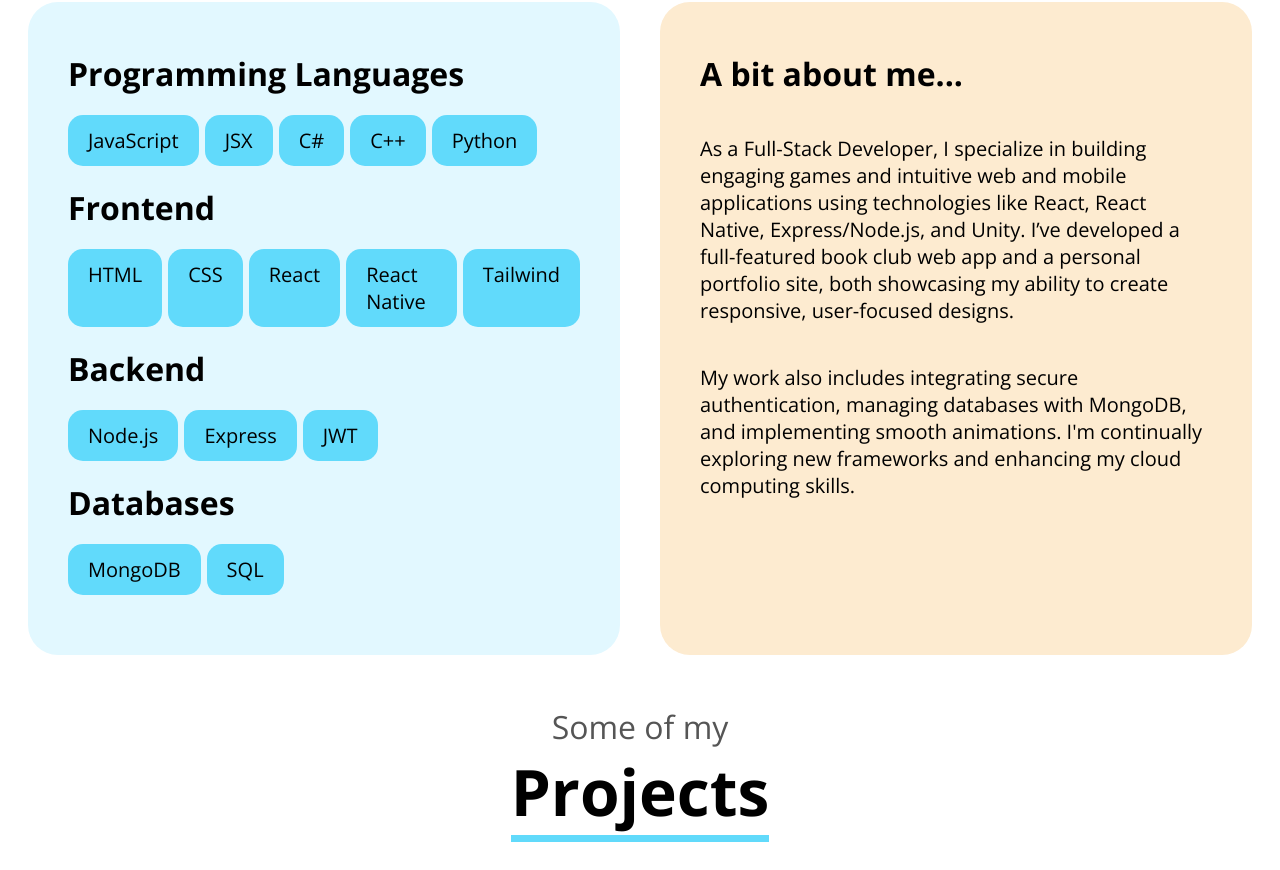
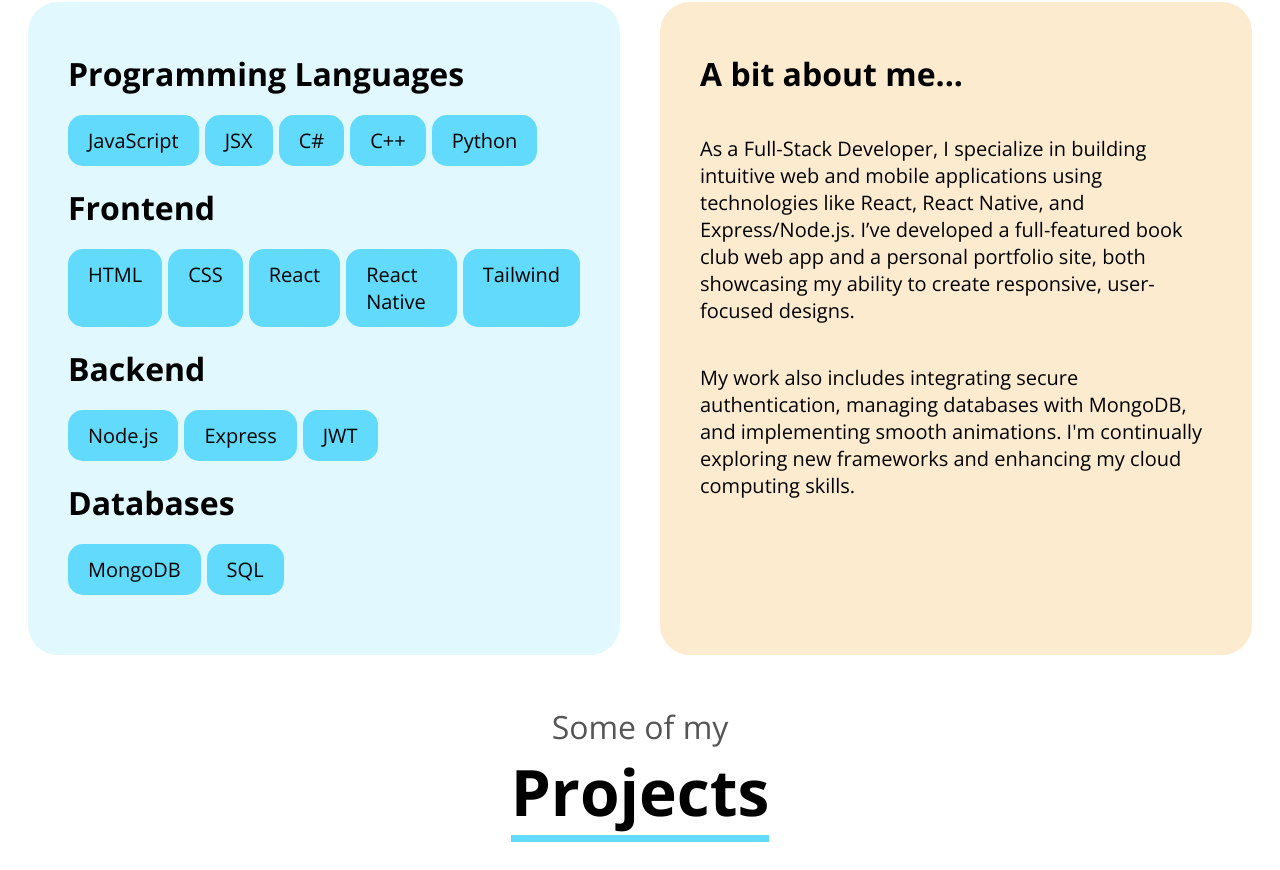
Before and after one commit to Thunder117/Portfolio-React, a React (Create React App) app: page / in a window 1280 px wide. Shown: the part 1060-1930 px from the top of the page. Built offline with nearby package versions, Linux system fonts and the light colour scheme.

Commit message:
changed text

```diff
--- a/src/index.jsx
+++ b/src/index.jsx
@@ -87,8 +87,8 @@ root.render(
 			</SquircleBlue>
 			<SquircleOrange>
 				<h2>A bit about me...</h2>
-				<p> As a Full-Stack Developer, I specialize in building engaging games and intuitive web and mobile
-					applications using technologies like React, React Native, Express/Node.js, and Unity.
+				<p> As a Full-Stack Developer, I specialize in building intuitive web and mobile
+					applications using technologies like React, React Native, and Express/Node.js.
 					I’ve developed a full-featured book club web app and a personal portfolio site, both showcasing
 					my ability to create responsive, user-focused designs. </p>
 				<p>My work also includes integrating secure authentication, managing databases with MongoDB, and
```
